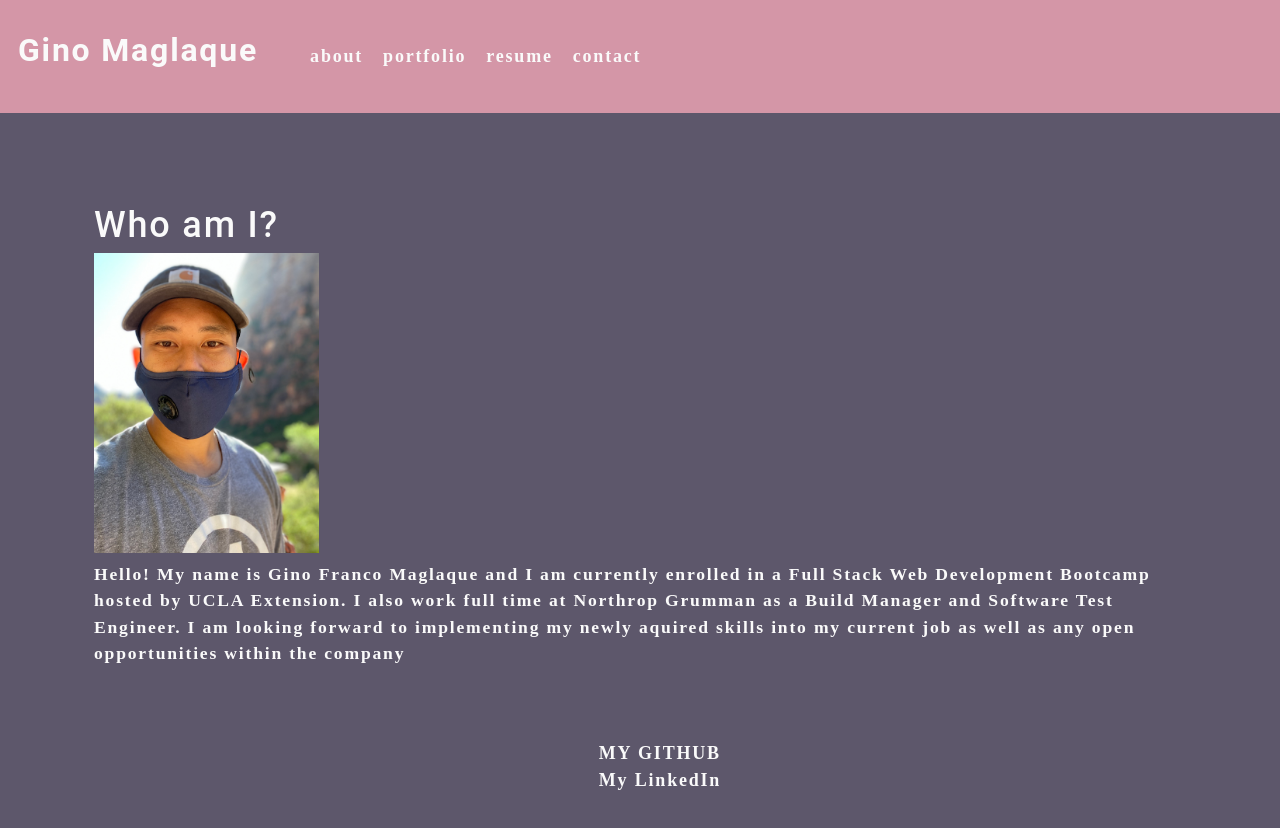
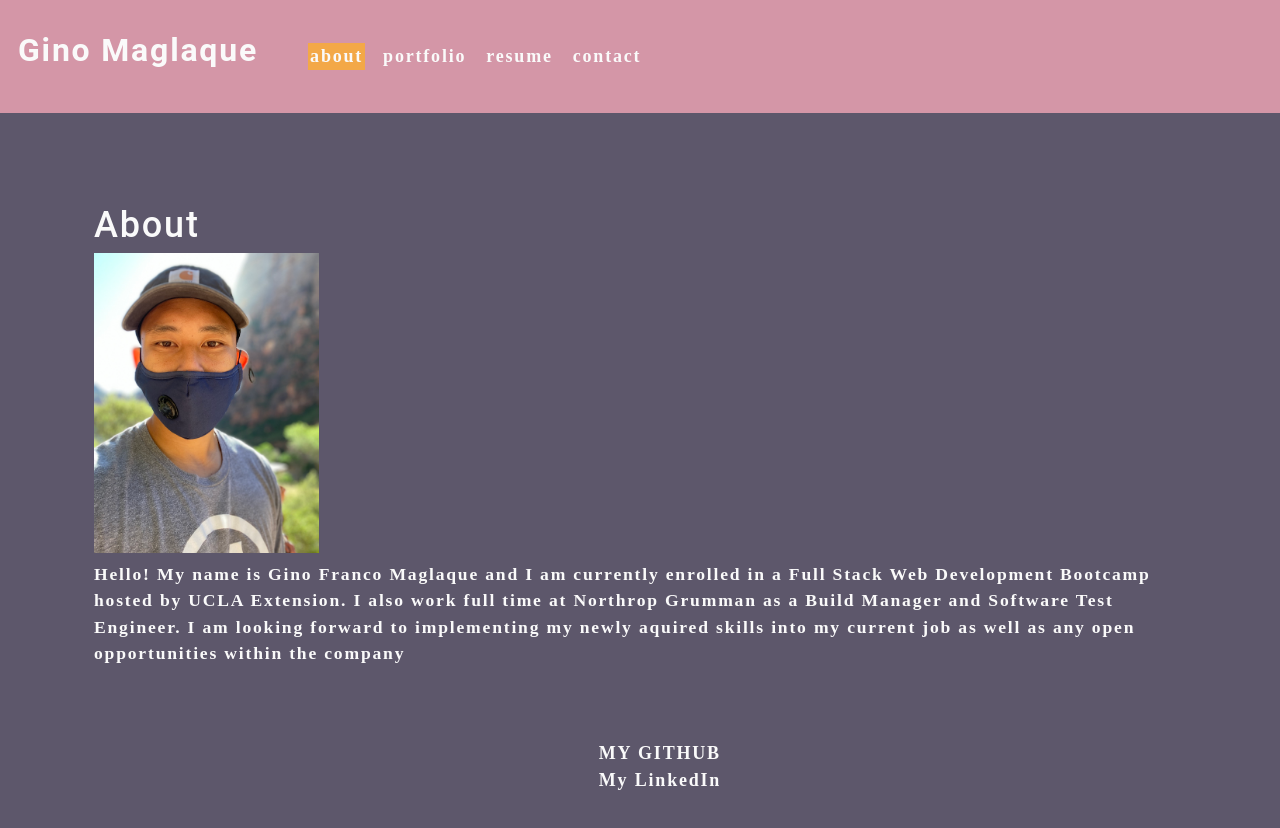
Before and after one commit to ginomaglaqueucla/react-portfolio-gm20, a React (Create React App) app in the folder react-portfolio/: page / in a window 1280 px wide. Shown: the top 828 px of the page. Built offline with nearby package versions, Linux system fonts and the light colour scheme.

Commit message:
cleaned up code

```diff
--- a/react-portfolio/src/App.js
+++ b/react-portfolio/src/App.js
@@ -1,5 +1,4 @@
 import React, { useState } from 'react';
-import logo from './logo.svg';
 import './App.css';
 import Header from './components/Header'
 import About from './components/About';
@@ -9,44 +8,12 @@ import Resume from './components/Resume';
 import Footer from './components/Footer';
 
 function App() {
-  // const [contactSelected, setContactSelected] = useState(false);
-  const [sections] = useState([
-    {
-      name: 'about'
-    },
-    {
-      name: 'portfolio'
-    },
-    {
-      name: 'resume'
-    },
-    {
-      name: 'contact'
-    }
 
-  ]);
-  // const [categories] = useState([
-  //   {
-  //     name: 'commercial',
-  //     description: 'Photos of grocery stores, food trucks, and other commercial projects',
-  //   },
-  //   { name: 'portraits', description: 'Portraits of people in my life' },
-  //   { name: 'food', description: 'Delicious delicacies' },
-  //   { name: 'landscape', description: 'Fields, farmhouses, waterfalls, and the beauty of nature' },
-  // ]);
-
-  const [currentSection, setCurrentSection] = useState(sections[0]);
-  // const [currentCategory, setCurrentCategory] = useState(categories[0]);
+  const [currentSection, setCurrentSection] = useState('about');
 
   return (
     <div>
       <Header
-        // categories={categories}
-        // setCurrentCategory={setCurrentCategory}
-        // currentCategory={currentCategory}
-        // contactSelected={contactSelected}
-        // setContactSelected={setContactSelected}
-        sections={sections}
         setCurrentSection={setCurrentSection}
         currentSection={currentSection}
       ></Header>
--- a/react-portfolio/src/components/About/index.js
+++ b/react-portfolio/src/components/About/index.js
@@ -3,9 +3,9 @@ import React from 'react';
 function About() {
   return (
     <section id='#about' className="my-5">
-      <h1>Who am I?</h1>
+      <h1>About</h1>
       <div>
-        <img src={require(`../../assets/IMG_4257.JPG`).default} className='gino-img'></img>
+        <img src={require(`../../assets/IMG_4257.JPG`).default} className='gino-img' alt='gino'></img>
         <p> Hello! My name is Gino Franco Maglaque and I am currently enrolled in a
           Full Stack Web Development Bootcamp hosted by UCLA Extension. I also work full time at Northrop Grumman
           as a Build Manager and Software Test Engineer. I am looking forward to implementing my newly aquired skills
--- a/react-portfolio/src/components/Footer/index.js
+++ b/react-portfolio/src/components/Footer/index.js
@@ -5,7 +5,7 @@ function Footer() {
     <footer>
         <ul>
             <li>
-                <a href='https://drive.google.com/file/d/1Y5RPY1ghopVbxfRkAkqpsLjIzMFF8TRl/view?usp=sharing'>
+                <a href='https://github.com/ginomaglaqueucla/react-portfolio-gm20.git'>
                    MY GITHUB
                 </a>
             </li>
--- a/react-portfolio/src/components/Header/index.js
+++ b/react-portfolio/src/components/Header/index.js
@@ -3,12 +3,6 @@ import Navigation from '../Navigation'
 
 function Header(props) {
     const {
-        // categories = [],
-        // setCurrentCategory,
-        // contactSelected,
-        // currentCategory,
-        // setContactSelected,
-        sections = [],
         setCurrentSection,
         currentSection
     } = props;
@@ -22,49 +16,27 @@ function Header(props) {
             <nav>
                 <ul className='flex-row'>
                     <Navigation
-                // categories={categories}
-                // setCurrentCategory={setCurrentCategory}
-                // currentCategory={currentCategory}
-                // contactSelected={contactSelected}
-                // setContactSelected={setContactSelected}
                         section='about'
                         setCurrentSection={setCurrentSection}
                         currentSection={currentSection}
-            ></Navigation>
+                    />
                     <Navigation
-                // categories={categories}
-                // setCurrentCategory={setCurrentCategory}
-                // currentCategory={currentCategory}
-                // contactSelected={contactSelected}
-                // setContactSelected={setContactSelected}
                         section='portfolio'
                         setCurrentSection={setCurrentSection}
                         currentSection={currentSection}
-            ></Navigation>
+                    />
                     <Navigation
-                // categories={categories}
-                // setCurrentCategory={setCurrentCategory}
-                // currentCategory={currentCategory}
-                // contactSelected={contactSelected}
-                // setContactSelected={setContactSelected}
                         section='resume'
                         setCurrentSection={setCurrentSection}
                         currentSection={currentSection}
-            ></Navigation>
+                    />
                     <Navigation
-                // categories={categories}
-                // setCurrentCategory={setCurrentCategory}
-                // currentCategory={currentCategory}
-                // contactSelected={contactSelected}
-                // setContactSelected={setContactSelected}
                         section='contact'
                         setCurrentSection={setCurrentSection}
                         currentSection={currentSection}
-            ></Navigation>
+                    />
                 </ul>
             </nav>
-
-
       </header>
     );
 }
--- a/react-portfolio/src/components/Navigation/index.js
+++ b/react-portfolio/src/components/Navigation/index.js
@@ -11,14 +11,11 @@ function Navigation(props) {
             <li className={`mx-1 ${currentSection === section && 'navActive'}`}>
             <a href={`#${currentSection}`} onClick={() => {
                                               setCurrentSection(section);
-                                              console.log(section);
-                                              console.log(currentSection)
                                              }}
                         >
                             {section}
                         </a>
             </li>
-    //   </nav>
     );
 }
 
--- a/react-portfolio/src/components/Project/index.js
+++ b/react-portfolio/src/components/Project/index.js
@@ -1,29 +1,14 @@
-import React, { useState } from 'react';
+import React from 'react';
 
 function Project(props) {
-    const [projects] = useState([
-        {
-            name: 'Photo Port'
-        },
-        {
-            name: 'Gettin Hitched'
-        },
-        {
-            name: 'City Explorer'
-        },
-        {
-            name: 'Pizza Hunt'
-        }
-    ]);
 
     const {name, projImage, projLink, projGithub} = props;
-    // console.log(projImage);
-    const [currentProject, setCurrentProject] = useState();
 
     return (
         <div className="flex-row my-5">
             <a href={projLink}>
-                <img src={require(`../../${projImage}`).default} className='proj-image'></img>
+                <img src={require(`../../${projImage}`).default} className='proj-image' alt='project'></img>
+                {name}
             </a>
             <div className='proj-container'>
                 <a href={projGithub}>
--- a/react-portfolio/src/components/Resume/index.js
+++ b/react-portfolio/src/components/Resume/index.js
@@ -5,7 +5,7 @@ function Resume() {
     return (
         <section id='resume' className="my-3">
             <h1 id="resume">
-                <a href='https://www.youtube.com/'>
+                <a href='https://drive.google.com/file/d/1Y5RPY1ghopVbxfRkAkqpsLjIzMFF8TRl/view?usp=sharing'>
                     Resume
                 </a>
             </h1>
```
Also changed, not shown: 1 other file (tests, documents, lock files or other folders). Lines whose indentation alone changed are shown as unchanged.
